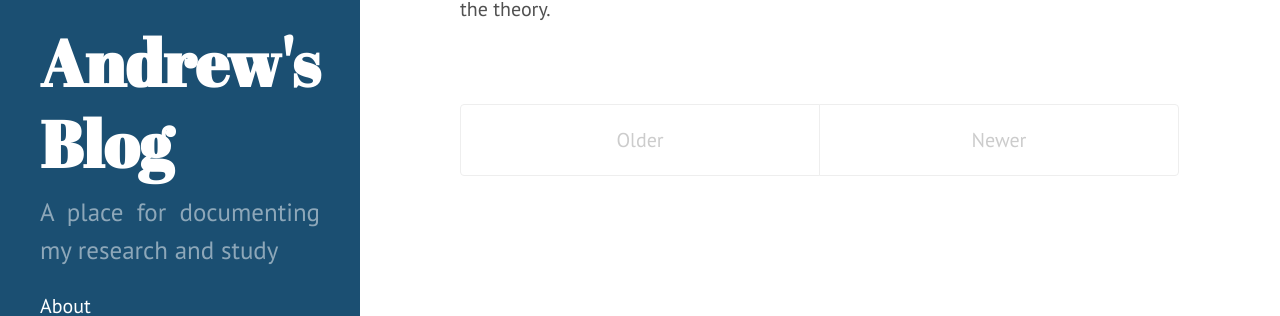
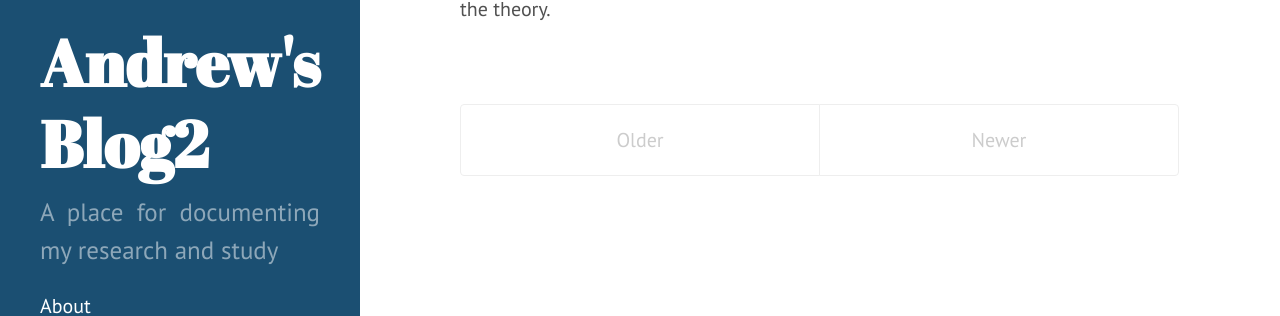
Before and after one commit to andrewccchan/andrewccchan.github.io, a Jekyll site: the page built from index.html, in a window 1280 px wide. Shown: the part 416-732 px from the top of the page. Built offline with Jekyll 4.4.1, drawn with Linux system fonts in a browser that asks for light colours; the list of posts is cut into pages by our own code.

Commit message:
update files in include

```diff
--- a/_config.yml
+++ b/_config.yml
@@ -7,11 +7,11 @@
 #relative_permalinks: true
 
 # Setup
-title:            Andrew's Blog
-tagline:          'Andrew Blog'
+title:            Andrew's Blog2
+tagline:          'Andrew Blog2'
 description:      'A place for documenting my research and study'
 url:              http://andrewccchan.github.io
-baseurl:          http://andrewccchan.github.io/
+baseurl:          /
 
 author:
   name:           'Chin-Cheng Chan'
--- a/_includes/head.html
+++ b/_includes/head.html
@@ -15,9 +15,9 @@
   </title>
 
   <!-- CSS -->
-  <link rel="stylesheet" href="{{ site.baseurl }}public/css/poole.css">
-  <link rel="stylesheet" href="{{ site.baseurl }}public/css/syntax.css">
-  <link rel="stylesheet" href="{{ site.baseurl }}public/css/hyde.css">
+  <link rel="stylesheet" href="{{ "public/css/poole.css" | relative_url }}">
+  <link rel="stylesheet" href="{{ "public/css/syntax.css"| relative_url }}">
+  <link rel="stylesheet" href="{{ "public/css/hyde.css" | relative_url }}">
   <link rel="stylesheet" href="http://fonts.googleapis.com/css?family=PT+Sans:400,400italic,700|Abril+Fatface">
 
   <!-- Icons -->
--- a/_includes/sidebar.html
+++ b/_includes/sidebar.html
@@ -2,7 +2,7 @@
   <div class="container sidebar-sticky">
     <div class="sidebar-about">
       <h1>
-        <a href="{{ site.baseurl }}research">
+        <a href="{{ "/research" | relative_url }}">
           {{ site.title }}
         </a>
       </h1>
```
